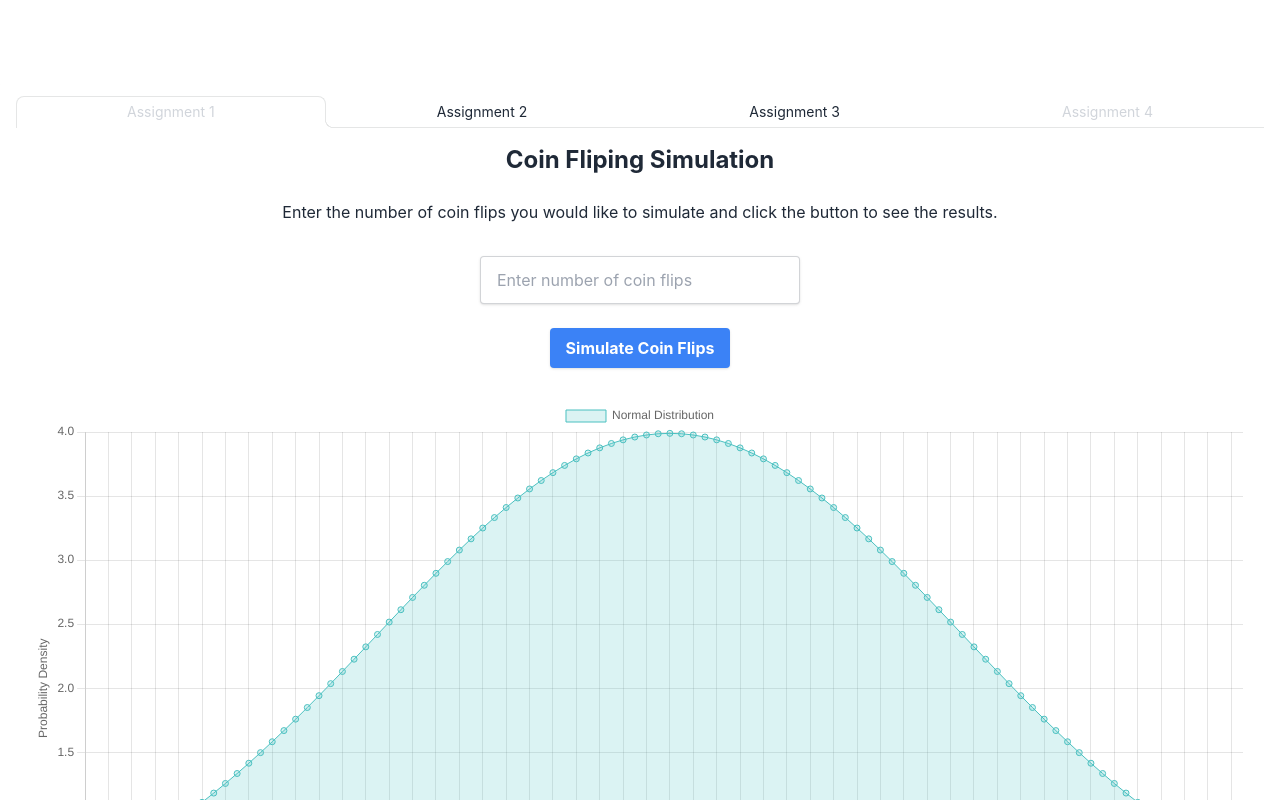
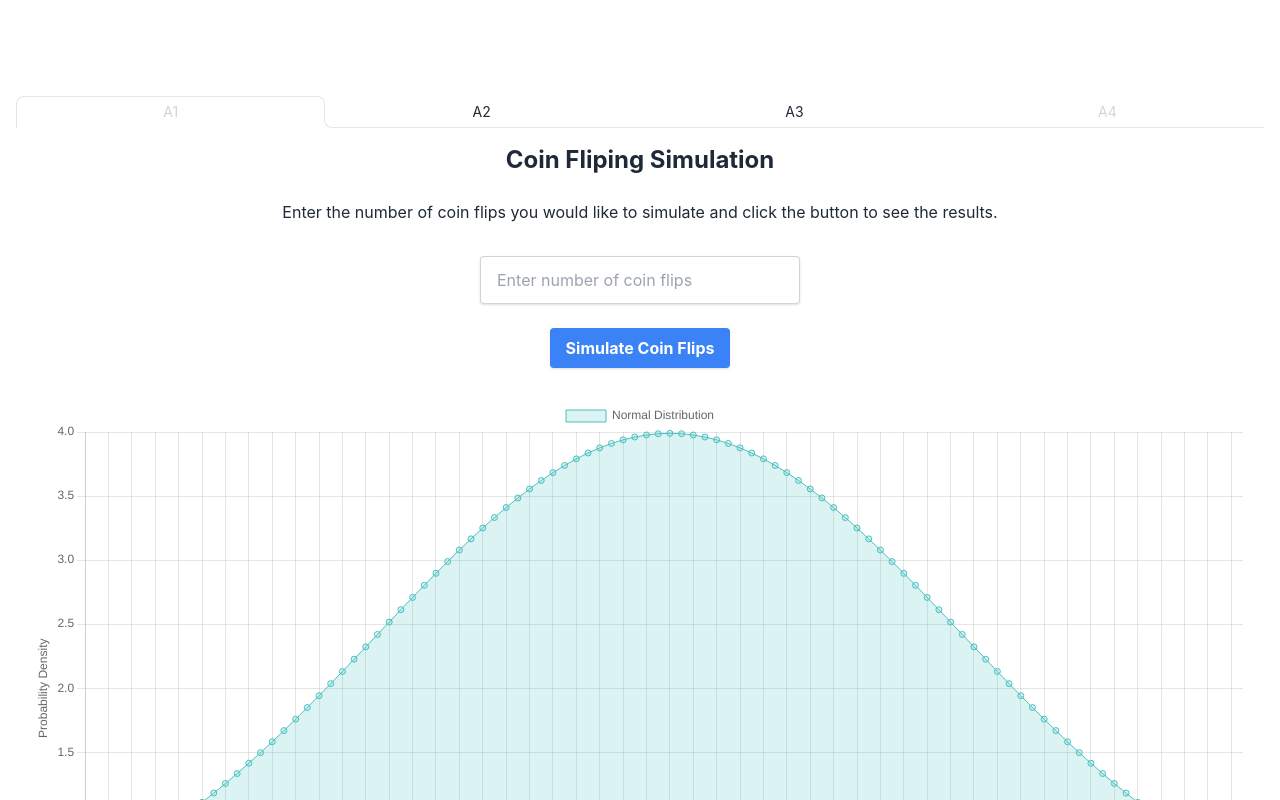
Before and after one commit to Exochos/Pupdog-Studio, a Next.js app: page /maths/week3 in a window 1280 px wide. Shown: the top 800 px of the page. Built offline with nearby package versions, Linux system fonts and the light colour scheme.

Commit message:
Update page.tsx

```diff
--- a/app/maths/week3/page.tsx
+++ b/app/maths/week3/page.tsx
@@ -34,16 +34,16 @@ const Week3Page: React.FC = () => {
       <Tabs.Root defaultValue="tab1">
         <Tabs.List className="tabs tabs-lifted">
           <Tabs.Trigger value="tab1" className="tab-lifted tab text-gray-300">
-            Assignment 1
+            A1
           </Tabs.Trigger>
           <Tabs.Trigger value="tab2" className="tab-lifted text-grey-300 tab">
-            Assignment 2
+            A2
           </Tabs.Trigger>
           <Tabs.Trigger value="tab3" className="tab-lifted text-grey-300 tab">
-            Assignment 3
+            A3
           </Tabs.Trigger>
           <Tabs.Trigger value="tab4" className="tab-lifted tab text-gray-300">
-            Assignment 4
+            A4
           </Tabs.Trigger>
         </Tabs.List>
 
```
